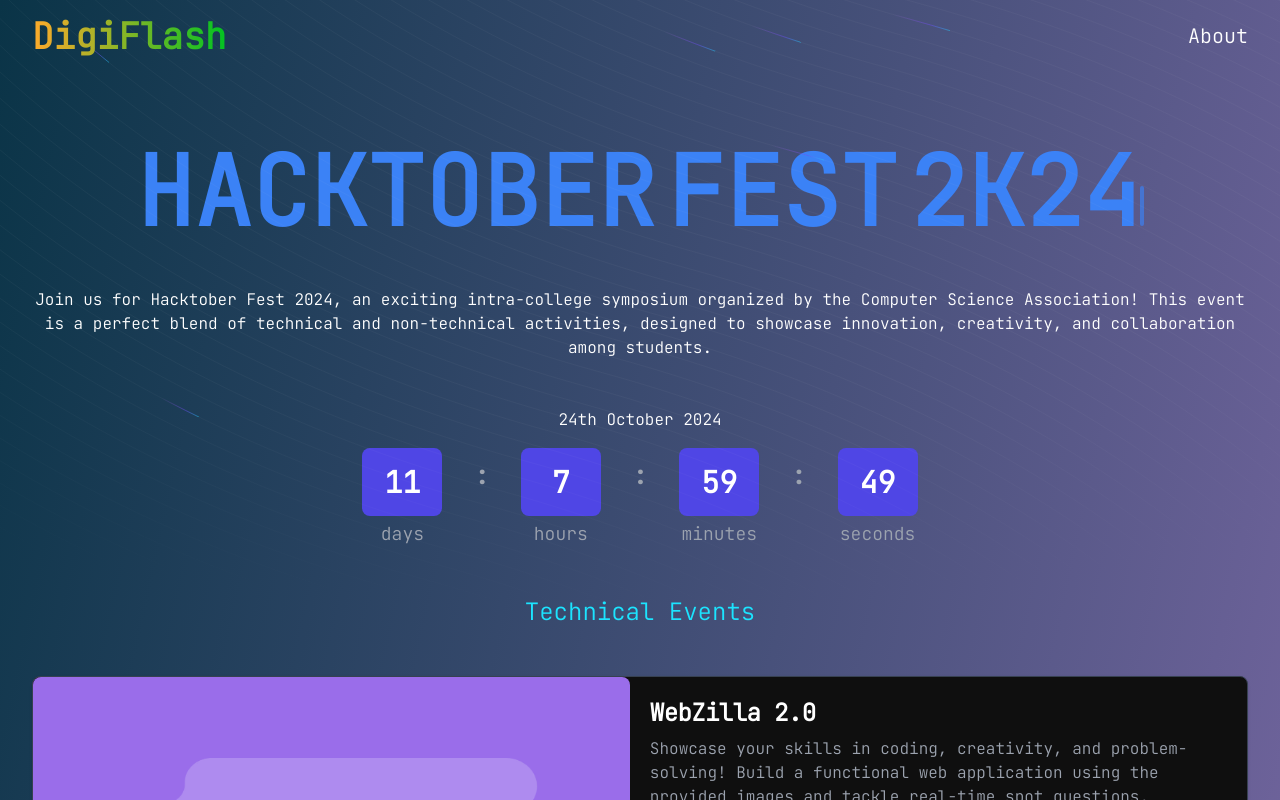
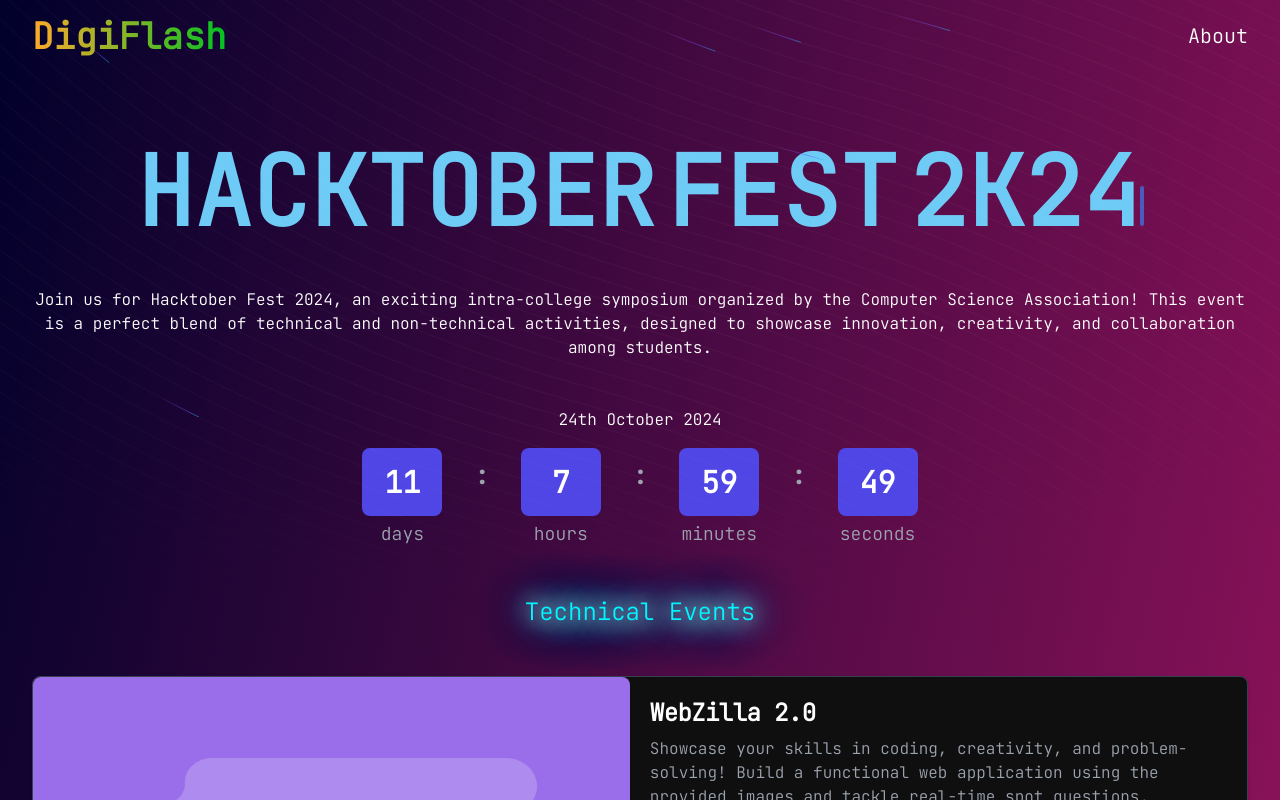
Before and after one commit to pragadeeshnehru/DigiFlash-Website, a React (Vite) app in the folder hacktoberfest-digiflash/: page / in a window 1280 px wide. Shown: the top 800 px of the page. Built offline with nearby package versions, Linux system fonts and the light colour scheme.

Commit message:
Minor changes

```diff
--- a/hacktoberfest-digiflash/index.html
+++ b/hacktoberfest-digiflash/index.html
@@ -10,7 +10,7 @@
       href="https://fonts.googleapis.com/css2?family=JetBrains+Mono:wght@300&display=swap"
       rel="stylesheet"
     />
-    <title>MCET's Hacktoberfest 2024</title>
+    <title>Hacktoberfest 2K24</title>
   </head>
   <body>
     <div id="root"></div>
--- a/hacktoberfest-digiflash/src/components/sections/Hacktoberfest.jsx
+++ b/hacktoberfest-digiflash/src/components/sections/Hacktoberfest.jsx
@@ -172,22 +172,22 @@ export default function Hacktoberfest() {
   const words = [
     {
       text: "HACKTOBER",
-      className: "text-blue-500 dark:text-blue-500",
+      className: "dark:text-[#6ecbf5] ",
     },
     {
       text: "FEST",
-      className: "text-blue-500 dark:text-blue-500",
+      className: "dark:text-[#6ecbf5] ",
     },
     {
       text: "2K24",
-      className: "text-blue-500 dark:text-blue-500",
+      className: "dark:text-[#6ecbf5] ",
     },
   ];
 
   return (
-    <div className="font-display text-white bg-gradient-to-br from-[#0a3447]  to-[#b785d8]">
+    <div className="font-display text-white bg-gradient-to-br from-[#01012b]  to-[#ed1e79]">
       <Header />
-      <div className="p-8 pt-32 flex flex-col justify-center text-center">
+      <div className="p-8 pt-32 flex flex-col justify-center text-center ">
         <TypewriterEffect
           words={words}
           className={"dark py-4 font-extrabold"}
@@ -199,12 +199,12 @@ export default function Hacktoberfest() {
           innovation, creativity, and collaboration among students.{" "}
         </p>
 
-        <p className="py-4">24th October 2024</p>
+        <p className="py-4 ">24th October 2024</p>
 
         <Countdown targetDate={targetDate} />
       </div>
 
-      <p className="text-[#1ce4ff] text-2xl text-center p-4">
+      <p className="text-[#1ce4ff] text-2xl text-center p-4 glow">
         Technical Events
       </p>
       <div className="grid grid-cols-1 gap-4 p-8">
@@ -219,7 +219,7 @@ export default function Hacktoberfest() {
           </div>
         ))}
       </div>
-      <p className="text-[#fa4f4f] text-2xl text-center p-4">
+      <p className="text-[#1ce4ff] text-2xl text-center p-4 glow">
         Non Technical Events
       </p>
 
--- a/hacktoberfest-digiflash/src/index.css
+++ b/hacktoberfest-digiflash/src/index.css
@@ -18,3 +18,21 @@ body {
 .inner-shadow-div {
     box-shadow: 10rem 10rem 10rem rgba(0, 0, 0, 0.8) inset, -10rem -10rem 10rem rgba(0, 0, 0, 0.8) inset;
 }
+
+.glow {
+    color: #00f7ff;
+    text-align: center;
+    -webkit-animation: glow 1s ease-in-out infinite alternate;
+    -moz-animation: glow 1s ease-in-out infinite alternate;
+    animation: glow 1s ease-in-out infinite alternate;
+}
+
+@keyframes glow {
+    from {
+        text-shadow: 0 0 10px #fff, 0 0 20px #fff, 0 0 30px #00dee6, 0 0 40px #00dee6, 0 0 50px #00dee6, 0 0 60px #00dee6, 0 0 70px #00dee6;
+    }
+
+    to {
+        text-shadow: 0 0 20px #fff, 0 0 30px #00dee6, 0 0 40px #00dee6, 0 0 50px #00dee6, 0 0 60px #00dee6, 0 0 70px #00dee6, 0 0 80px #00dee6;
+    }
+}
```
